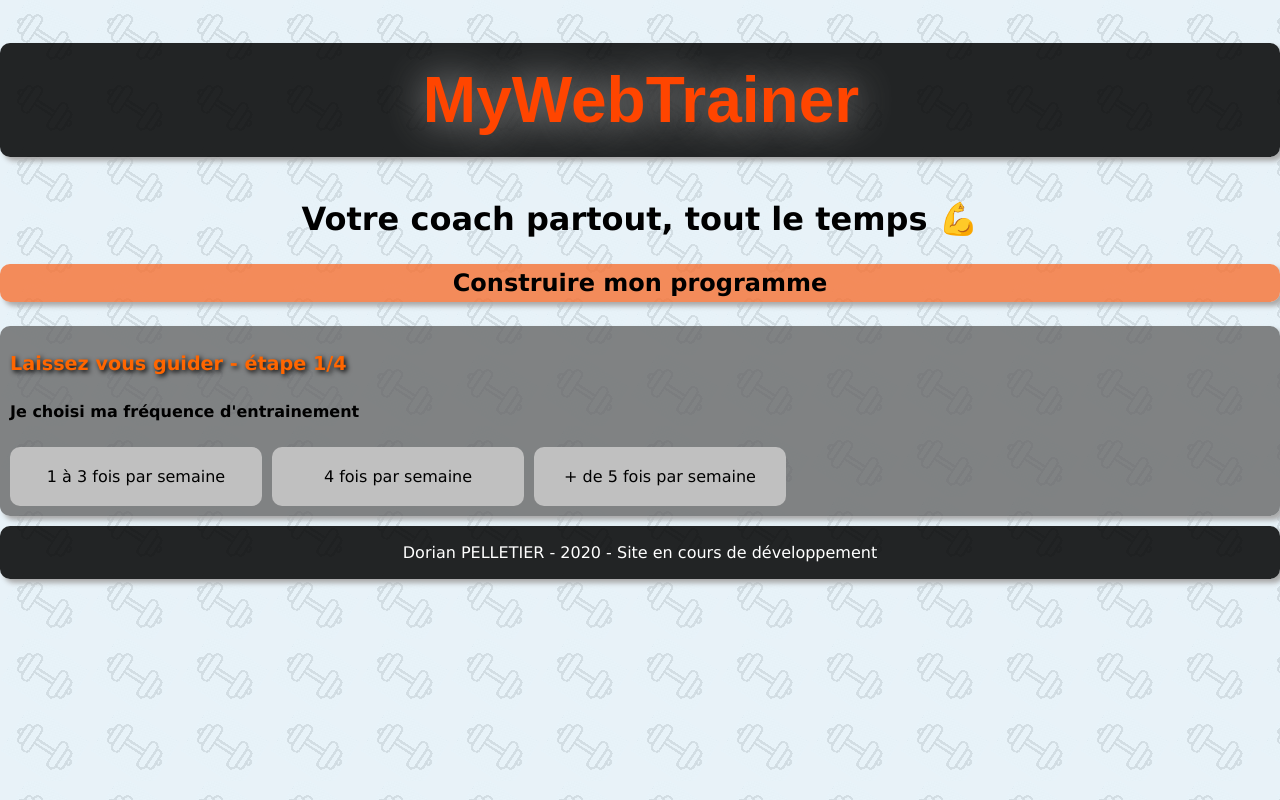
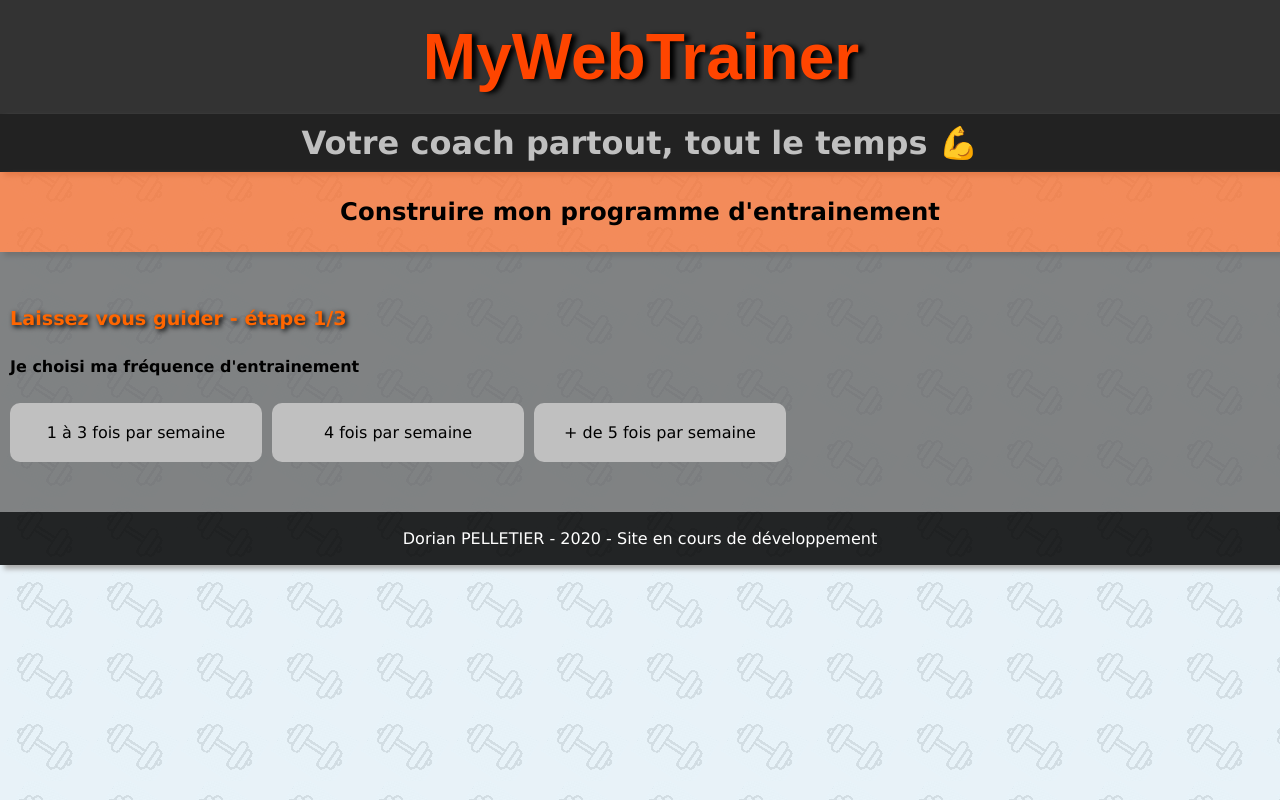
Before and after one commit to dorian-pltr/MyWebTrainer-ReactJS, a React (Create React App) app: page / in a window 1280 px wide. Built offline with nearby package versions, Linux system fonts and the light colour scheme.

Commit message:
debut prog fullbody + maj style

```diff
--- a/public/index.html
+++ b/public/index.html
@@ -32,7 +32,7 @@
 			<h2>Votre coach partout, tout le temps 💪</h2>
 		</header>
 		<nav>
-			<h3>Construire mon programme</h3>
+			<h3>Construire mon programme d'entrainement</h3>
 		</nav>
 		<section>
 			<article>
--- a/src/App.css
+++ b/src/App.css
@@ -28,40 +28,37 @@ p {
 	font-size: 1em;
 }
 
-h1 {
+header > h1 {
 	font-family: "Arial Narrow Bold", sans-serif, sans-serif;
-	text-shadow: 1px 1px 40px darkgray;
-	background-color: rgba(0, 0, 0, 0.85);
-	box-shadow: 4px 4px 5px darkgray;
-	border-radius: 10px;
+	text-shadow: 5px 1px 5px rgb(0, 0, 0);
+	background-color: rgb(51, 51, 51);
 	padding: 20px 0px 20px 2px;
 	/* haut droite bas gauche */
+	margin-top: 0;
+	margin-bottom: 0;
 	color: orangered;
 	text-align: center;
 	font-size: 4em;
 }
 
-h2 {
+header > h2 {
 	text-align: center;
+	background-color: #222222;
+	box-shadow: 4px 4px 5px darkgray;
+	color: silver;
 	font-size: 2em;
+	margin-top: 0;
+	margin-bottom: 0;
+	padding: 10px;
 }
 
-h3 {
+nav {
 	background-color: #f77031c9;
 	box-shadow: 4px 4px 5px darkgray;
-	border-radius: 10px;
-	padding: 5px 0px 5px 0px;
+	padding: 1px 0px 1px 0px;
 	/* haut droite bas gauche */
 	text-align: center;
-	text-decoration: none;
-	font-size: 1.5em;
-}
-
-h3 a:visited,
-h3 a:visited,
-h3 a:link,
-h3 a:active {
-	text-decoration: none;
+	font-size: 1.3em;
 }
 
 h4 {
@@ -76,13 +73,10 @@ h5 {
 
 article {
 	background-color: #616161c5;
-	box-shadow: 4px 4px 5px darkgray;
-	border-radius: 10px;
-	padding: 0px 10px 10px 10px;
+	padding: 30px 10px 50px 10px;
 	/* haut droite bas gauche */
 	overflow: auto;
 	/* l'article se poursuit jusqu'à la fin de l'image */
-	margin-bottom: 10px;
 }
 
 footer {
@@ -90,7 +84,6 @@ footer {
 	color: white;
 	background-color: rgba(0, 0, 0, 0.85);
 	box-shadow: 4px 4px 5px darkgray;
-	border-radius: 10px;
 	padding: 1px 0px 1px 0px;
 	/* haut droite bas gauche */
 }
@@ -138,3 +131,23 @@ footer {
 		box-shadow: inset 8px 8px 5px rgba(0, 0, 0, 0.582);
 	}
 }
+
+#fullbody {
+	display: flex;
+	flex-direction: row;
+}
+
+#fullbody_A,
+#fullbody_B {
+	min-width: 45%;
+	max-width: 45%;
+	padding: 10px;
+	margin: 10px;
+	border: solid;
+	border-color: rgba(0, 0, 0, 0.85);
+	background-color: darkgrey;
+}
+
+.center {
+	text-align: center;
+}
--- a/src/App.js
+++ b/src/App.js
@@ -2,6 +2,7 @@
 import React, { Component } from "react";
 import Button from "./Button";
 import "./App.css";
+import FullBody from "./Fullbody";
 
 class App extends Component {
 	constructor() {
@@ -35,7 +36,7 @@ class App extends Component {
 		// eslint-disable-next-line no-unused-vars
 		return (
 			<div>
-				<h4>Laissez vous guider - étape 1/4</h4>
+				<h4>Laissez vous guider - étape 1/3</h4>
 				<h5>Je choisi ma fréquence d'entrainement</h5>
 				<div id="frequencyChoose">
 					<Button
@@ -72,20 +73,22 @@ class App extends Component {
 			case "1 à 3 fois par semaine":
 				this.setState({
 					programChosen: "FullBody",
-					programDescription: "entrainer tout vos muscles à chaque séances",
+					programDescription:
+						"entrainer tout vos muscles à chaque séances. Il est idéal pour les débutants et pour les sportifs avec un emploi du temps chargé.",
 				});
 				break;
 			case "4 fois par semaine":
 				this.setState({
 					programChosen: "HalfBody",
 					programDescription:
-						"dédier deux séances d'entrainement aux muscles du haut de votre corps, et deux séances au bas de votre corps",
+						"dédier deux séances d'entrainement aux muscles du haut de votre corps, et deux séances au bas de votre corps. C'est le meilleur compromis pour les sportifs intermédiaires.",
 				});
 				break;
 			case "+ de 5 fois par semaine":
 				this.setState({
 					programChosen: "Split",
-					programDescription: "entrainer un groupe musculaire différent à chaque séance",
+					programDescription:
+						"entrainer un groupe musculaire différent à chaque séance. Il est idéal pour les sportifs avancés, mais aussi pour les sportifs avec beaucoup de temps libre.",
 				});
 				break;
 			default:
@@ -99,12 +102,12 @@ class App extends Component {
 		let frequencyChosen = this.state.frequencyChosen;
 		return (
 			<div>
-				<h4>Laissez vous guider - étape 2/4</h4>
+				<h4>Laissez vous guider - étape 2/3</h4>
 				<h5>Je confirme mon format d'entrainement</h5>
 				<p>
 					Vous avez choisi de vous entrainer {frequencyChosen}, votre coach vous recommande un programme de type{" "}
 					<b>{this.state.programChosen}</b>.<br />
-					Ce programme consiste à {programDescripton}.
+					Ce programme consiste à {programDescripton}
 				</p>
 				<div id="programComfirm">
 					<Button
@@ -130,16 +133,9 @@ class App extends Component {
 	ProgramCreation() {
 		return (
 			<div>
-				<h4>Laissez vous guider - étape 3/4</h4>
-				<h5>Je crée mon programme d'entrainement</h5>
-				<div id="choixProgramme">
-					<p>
-						Le format d'entrainement proposé par votre coach est le {this.state.programChosen} <br />
-						{this.state.programChosen === "FullBody" && this.fullbodyProgram()}
-						{this.state.programChosen === "HalfBody" && this.halfbodyProgram()}
-						{this.state.programChosen === "Split" && this.splitProgram()}
-					</p>
-				</div>
+				{this.state.programChosen === "FullBody" && <FullBody />}
+				{this.state.programChosen === "HalfBody" && this.halfbodyProgram()}
+				{this.state.programChosen === "Split" && this.splitProgram()}
 			</div>
 		);
 	}
--- /dev/null
+++ b/src/Fullbody.js
@@ -0,0 +1,78 @@
+/* Ce composant permet l'affichage et la gestion des boutons de navigation */
+
+import React, { Component } from "react";
+
+class Fullbody extends Component {
+	xxx = () => {
+		//-----
+	};
+
+	render() {
+		return (
+			<div>
+				<h4>Laissez vous guider - étape 3/3</h4>
+				<h5>Je crée mon programme d'entrainement</h5>
+				<div>
+					<p>
+						Le format d'entrainement proposé par votre coach est le FullBody. Ce format se compose de deux
+						programmes d'entrainement à réaliser selon votre disponibilité.
+						<br />
+						<ul>
+							<li>
+								Si vous vous entrainez une fois par semaine, vous devrez réaliser le programme A la première semaine,
+								puis le programme B l'autre semaine.
+							</li>
+							<br />
+							<li>
+								Dans le cas ou vous vous entraineriez deux fois par semaine, vous feriez les programmes A et B chaque
+								semaine.
+							</li>
+							<br />
+							<li>
+								Enfin, pour les plus motivés qui souhaitent s'entrainer trois fois par semaine, vous feriez les
+								programmes A-B-A la première semaine et les programmes B-A-B la deuxième semaine.
+							</li>
+							<br />
+						</ul>
+						<h5>Assez parlé, créons votre programme d'entrainement!</h5>
+					</p>
+				</div>
+				<div id="fullbody">
+					<div id="fullbody_A">
+						<h5 className="center">Programme A</h5>
+						<b>Exercices poly-articulaires</b>
+						<p>Ischio-jambiers</p>
+						<select name="ischio-jambiers" id="ischio-jambiers-select">
+							<option value=""></option>
+							<option value="xx">xx</option>
+						</select>
+						<p>Quadriceps</p>
+						<p>Pectoraux</p>
+						<p>Dorsaux</p>
+						<b>Exercices mono-articulaires</b>
+						<p>Epaules</p>
+						<p>Biceps</p>
+						<p>Triceps</p>
+						<p>Abdos/lombaires</p>
+					</div>
+					<div id="fullbody_B">
+						<h5 className="center">Programme B</h5>
+						<p>
+							Et nulla velit amet consectetur cillum incididunt cupidatat sunt. Laboris in dolor dolor adipisicing
+							labore aute occaecat exercitation proident pariatur irure nisi. Voluptate sint ea qui do enim anim
+							commodo aliquip laboris quis ad exercitation. Duis officia magna voluptate tempor magna magna velit
+							pariatur adipisicing excepteur Lorem dolore. Do consequat ex Lorem aute aliqua proident consectetur qui
+							non. Sunt occaecat magna excepteur ad anim sit. Anim nulla Lorem incididunt qui cillum incididunt.
+							Occaecat mollit elit nisi mollit pariatur commodo irure Lorem adipisicing est nisi officia culpa
+							officia. Minim exercitation sunt esse do deserunt dolore commodo qui ut mollit et ex pariatur. Lorem et
+							nulla cillum nisi cupidatat cillum. Non duis proident sunt ullamco elit dolor amet. Nulla id esse in eu
+							laborum deserunt ex magna nulla. Magna exercitation qui cupidatat magna.
+						</p>
+					</div>
+				</div>
+			</div>
+		);
+	}
+}
+
+export default Fullbody;
```
Also changed, not shown: src/CreateProgram.js (deleted, +0 -15 lines), 1 other file (tests, documents, lock files or other folders).
